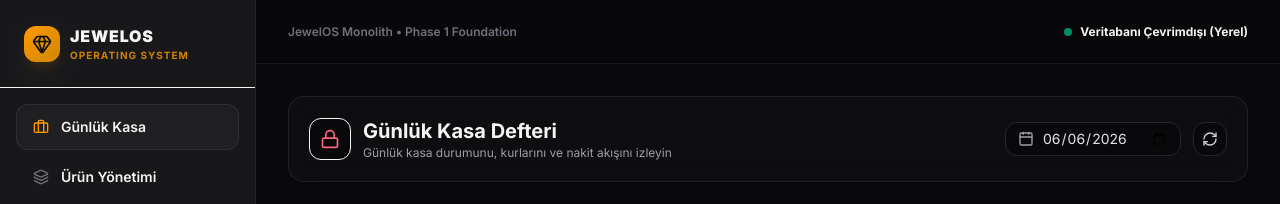
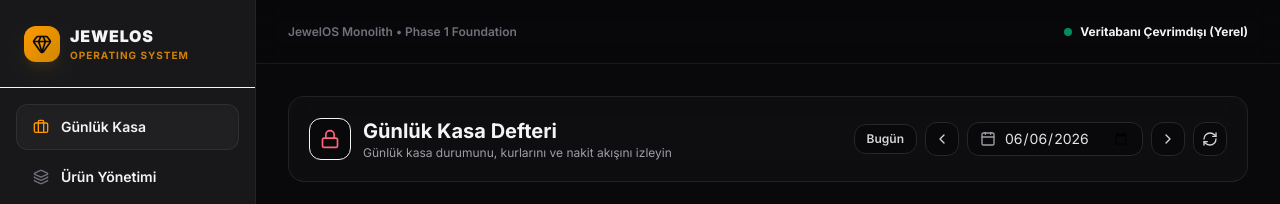
Before and after one commit to AdylshaY/jewelos, a React (Vite) app: page / in a window 1280 px wide. Shown: the top 204 px of the page. Built offline with nearby package versions, Linux system fonts and the light colour scheme; the HTML template or start-up script is replaced by a standard one.

Commit message:
feat: add date navigation controls to vault dashboard and refactor hook for calendar management

```diff
--- a/src/features/daily_vault/components/VaultDashboard.tsx
+++ b/src/features/daily_vault/components/VaultDashboard.tsx
@@ -13,6 +13,8 @@ import {
   Award,
   DollarSign,
   Layers,
+  ChevronLeft,
+  ChevronRight,
 } from 'lucide-react';
 
 export default function VaultDashboard() {
@@ -30,6 +32,9 @@ export default function VaultDashboard() {
     closeVault,
     formatCurrency,
     getAssetLabel,
+    handlePrevDay,
+    handleNextDay,
+    handleGoToToday,
   } = useDailyVault();
 
   const [isOpenModalOpen, setIsOpenModalOpen] = useState(false);
@@ -95,7 +100,25 @@ export default function VaultDashboard() {
           </div>
         </div>
 
-        <div className='flex items-center gap-3'>
+        <div className='flex items-center gap-2'>
+          {/* Go to Today Button */}
+          <button
+            onClick={handleGoToToday}
+            className='px-3 py-1.5 bg-zinc-950 hover:bg-zinc-900 active:bg-zinc-900/60 text-zinc-300 border border-zinc-800 hover:border-zinc-750 transition-colors rounded-xl text-xs font-semibold cursor-pointer'
+            title='Bugüne Git'
+          >
+            Bugün
+          </button>
+
+          {/* Prev Day Button */}
+          <button
+            onClick={handlePrevDay}
+            className='p-2 bg-zinc-950 hover:bg-zinc-900 active:bg-zinc-900/60 text-zinc-300 border border-zinc-800 hover:border-zinc-750 transition-colors rounded-xl cursor-pointer'
+            title='Önceki Gün'
+          >
+            <ChevronLeft className='w-4 h-4' />
+          </button>
+
           {/* Date Picker */}
           <div className='flex items-center gap-2 px-3 py-1.5 bg-zinc-950 border border-zinc-800 rounded-xl'>
             <Calendar className='w-4 h-4 text-zinc-400' />
@@ -107,10 +130,20 @@ export default function VaultDashboard() {
             />
           </div>
 
+          {/* Next Day Button */}
+          <button
+            onClick={handleNextDay}
+            className='p-2 bg-zinc-950 hover:bg-zinc-900 active:bg-zinc-900/60 text-zinc-300 border border-zinc-800 hover:border-zinc-750 transition-colors rounded-xl cursor-pointer'
+            title='Sonraki Gün'
+          >
+            <ChevronRight className='w-4 h-4' />
+          </button>
+
+          {/* Refresh Button */}
           <button
             onClick={refresh}
             disabled={loading}
-            className='p-2 bg-zinc-950 hover:bg-zinc-900 text-zinc-300 border border-zinc-800 hover:border-zinc-750 transition-colors rounded-xl disabled:opacity-50'
+            className='p-2 bg-zinc-950 hover:bg-zinc-900 active:bg-zinc-900/60 text-zinc-300 border border-zinc-800 hover:border-zinc-750 transition-colors rounded-xl disabled:opacity-50 cursor-pointer'
             title='Yenile'
           >
             <RefreshCw className={`w-4 h-4 ${loading ? 'animate-spin' : ''}`} />
--- a/src/features/daily_vault/hooks/useDailyVault.ts
+++ b/src/features/daily_vault/hooks/useDailyVault.ts
@@ -1,5 +1,3 @@
-
-
 import { useState, useEffect, useCallback } from 'react';
 import { invoke } from '@tauri-apps/api/core';
 import {
@@ -8,7 +6,7 @@ import {
   NewExchangeRates,
   OpeningBalances,
   NewAssetEntry,
-  ExchangeRatesSummary
+  ExchangeRatesSummary,
 } from '../types';
 
 export const getLocalDateString = (date = new Date()) => {
@@ -18,7 +16,8 @@ export const getLocalDateString = (date = new Date()) => {
 };
 
 export function useDailyVault() {
-  const [selectedDate, setSelectedDate] = useState<string>(getLocalDateString());
+  const [selectedDate, setSelectedDate] =
+    useState<string>(getLocalDateString());
   const [vaultStatus, setVaultStatus] = useState<VaultStatus | null>(null);
   const [summary, setSummary] = useState<DailySummary | null>(null);
   const [lastRates, setLastRates] = useState<ExchangeRatesSummary | null>(null);
@@ -31,17 +30,23 @@ export function useDailyVault() {
     setError(null);
     try {
       // 1. Get vault status
-      const status: VaultStatus | null = await invoke('get_vault_status', { date });
+      const status: VaultStatus | null = await invoke('get_vault_status', {
+        date,
+      });
       setVaultStatus(status);
 
       if (status) {
         // 2. If vault exists, get daily summary
-        const dailySummary: DailySummary = await invoke('get_daily_summary', { date });
+        const dailySummary: DailySummary = await invoke('get_daily_summary', {
+          date,
+        });
         setSummary(dailySummary);
       } else {
         setSummary(null);
         // If no vault exists, fetch the last known rates for suggestion
-        const lastKnownRates: ExchangeRatesSummary | null = await invoke('get_last_exchange_rates');
+        const lastKnownRates: ExchangeRatesSummary | null = await invoke(
+          'get_last_exchange_rates',
+        );
         setLastRates(lastKnownRates);
       }
     } catch (err: any) {
@@ -56,7 +61,7 @@ export function useDailyVault() {
   const openVault = async (
     date: string,
     rates: NewExchangeRates,
-    openingBalances: OpeningBalances | null
+    openingBalances: OpeningBalances | null,
   ) => {
     setLoading(true);
     setError(null);
@@ -64,7 +69,7 @@ export function useDailyVault() {
       await invoke('open_daily_vault', {
         date,
         rates,
-        openingBalances: openingBalances || undefined
+        openingBalances: openingBalances || undefined,
       });
       await fetchVaultData(date);
     } catch (err: any) {
@@ -121,11 +126,20 @@ export function useDailyVault() {
   const formatCurrency = (amount: number, assetType: string) => {
     switch (assetType) {
       case 'TRY':
-        return amount.toLocaleString('tr-TR', { style: 'currency', currency: 'TRY' });
+        return amount.toLocaleString('tr-TR', {
+          style: 'currency',
+          currency: 'TRY',
+        });
       case 'USD':
-        return amount.toLocaleString('en-US', { style: 'currency', currency: 'USD' });
+        return amount.toLocaleString('en-US', {
+          style: 'currency',
+          currency: 'USD',
+        });
       case 'EUR':
-        return amount.toLocaleString('de-DE', { style: 'currency', currency: 'EUR' });
+        return amount.toLocaleString('de-DE', {
+          style: 'currency',
+          currency: 'EUR',
+        });
       case 'FINE_GOLD':
       case 'PRODUCT':
         return `${amount.toFixed(2)} g`;
@@ -151,6 +165,30 @@ export function useDailyVault() {
     }
   };
 
+  const handlePrevDay = () => {
+    const parts = selectedDate.split('-');
+    const year = parseInt(parts[0], 10);
+    const month = parseInt(parts[1], 10) - 1;
+    const day = parseInt(parts[2], 10);
+    const d = new Date(year, month, day);
+    d.setDate(d.getDate() - 1);
+    setSelectedDate(getLocalDateString(d));
+  };
+
+  const handleNextDay = () => {
+    const parts = selectedDate.split('-');
+    const year = parseInt(parts[0], 10);
+    const month = parseInt(parts[1], 10) - 1;
+    const day = parseInt(parts[2], 10);
+    const d = new Date(year, month, day);
+    d.setDate(d.getDate() + 1);
+    setSelectedDate(getLocalDateString(d));
+  };
+
+  const handleGoToToday = () => {
+    setSelectedDate(getLocalDateString(new Date()));
+  };
+
   return {
     selectedDate,
     setSelectedDate,
@@ -165,5 +203,8 @@ export function useDailyVault() {
     closeVault,
     formatCurrency,
     getAssetLabel,
+    handlePrevDay,
+    handleNextDay,
+    handleGoToToday,
   };
 }
```
Also changed, not shown: src/features/daily_vault/components/CloseVaultModal.tsx (+21 -18 lines).
